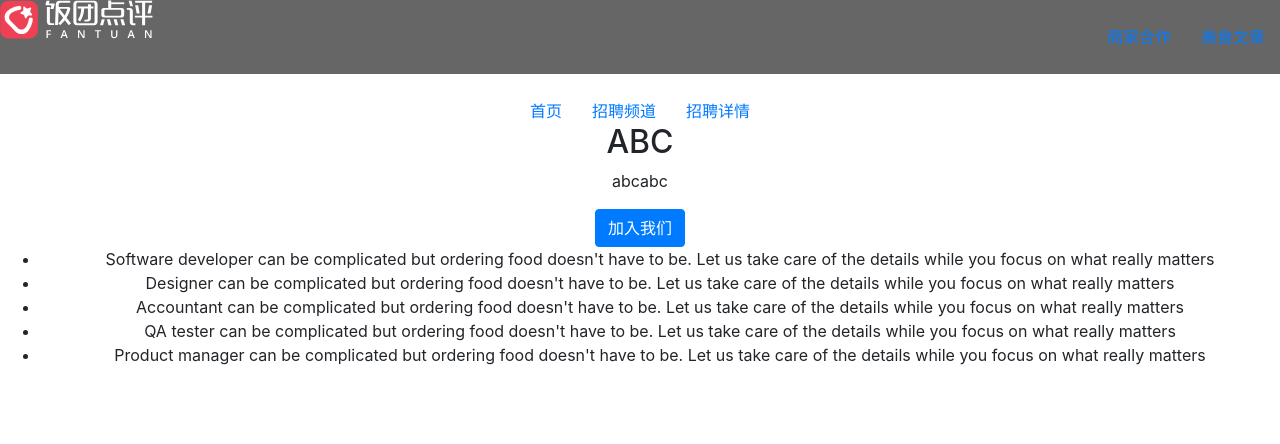
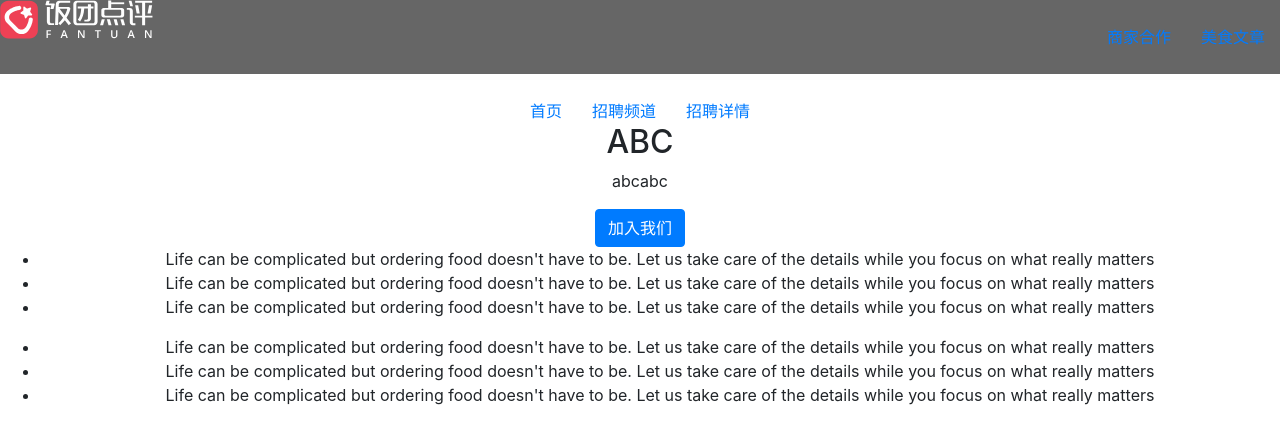
Before and after one commit to yujiw001/-Recruitment-page-demo, a React (Create React App) app: page /Recruitment/details in a window 1280 px wide. Shown: the top 444 px of the page. Built offline with nearby package versions, Linux system fonts and the light colour scheme.

Commit message:
adding filter function to the list component, all components built!

```diff
--- a/src/component/list/list.component.jsx
+++ b/src/component/list/list.component.jsx
@@ -1,11 +1,19 @@
 import React from 'react';
 
+// const List = (props) => (
+//     <ul>
+//          {props.data.map(listData =>
+//              (<li key={listData.id}>{listData.brief}</li>))}
+//     </ul>
+// )
+
 const List = (props) => (
-    <ul>
-         {props.jobdata.map(listData =>
-             (<li key={listData.id}>{listData.brief}</li>))}
-    </ul>
-)
+        <ul>
+             {props.data.filter(listData => (listData.position_id==props.current_id)).map(listData =>
+                 (<li key={listData.id}>{listData.brief}</li>))}
+        </ul>
+    )
+
 
 
 
--- a/src/component/pages/Recruitment_details.component.jsx
+++ b/src/component/pages/Recruitment_details.component.jsx
@@ -13,10 +13,14 @@ class RecruitmentDetail extends Component  {
         this.state={
           jobdata:JobData,
           requirementData:RequirementData,
-          responsibilityData:ResponsibilityData
+          responsibilityData:ResponsibilityData,
+          current_id:1
         };
     }
     render(){
+        const { jobdata, ...jobrest} = this.state;
+        const { requirementData,...requirementrest} = this.state;
+        const { responsibilityData,...responsibilityrest}=this.state;
         return(
             <div>
                 <div className="path">
@@ -27,9 +31,14 @@ class RecruitmentDetail extends Component  {
                 </div>
                 <div className="discription">
                     <UniversalModule title="ABC" content="abcabc"  ItemComponent={Formodal} />
-                    <List {...this.state}></List>
+                    {/* 为了使得组件可以适应general的情况，这边需要用到destructure */}
                 </div>
-
+                <div className="responsibility">
+                    <List data={responsibilityData} {...responsibilityrest} />
+                </div>
+                <div className= "requirement">
+                    <List data={requirementData} {...requirementrest} />
+                </div>
             </div>
         )
     }
```
